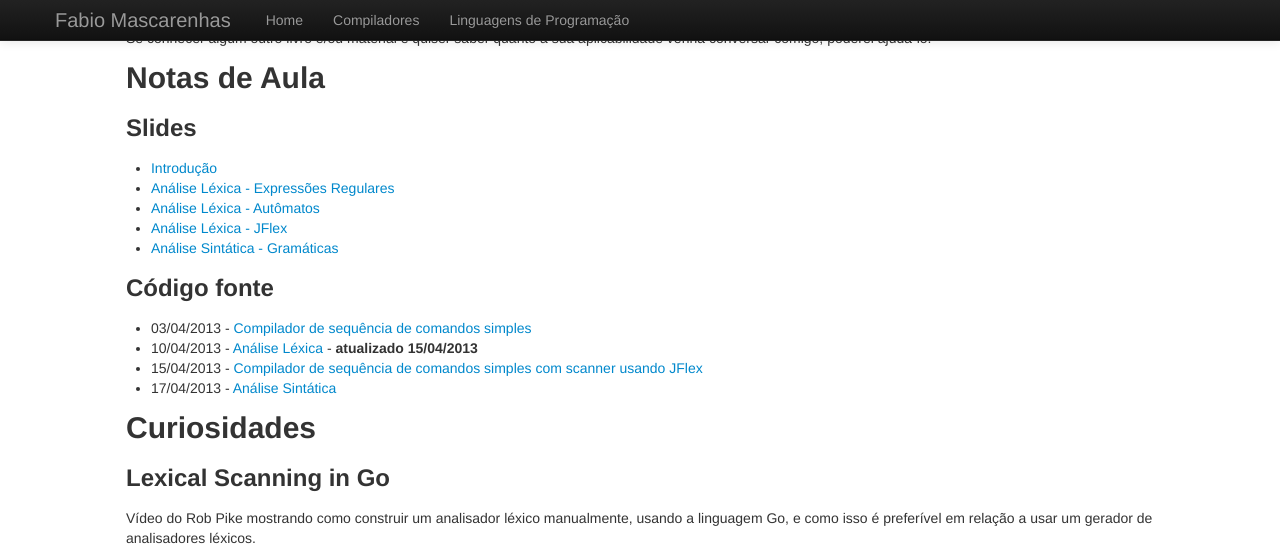
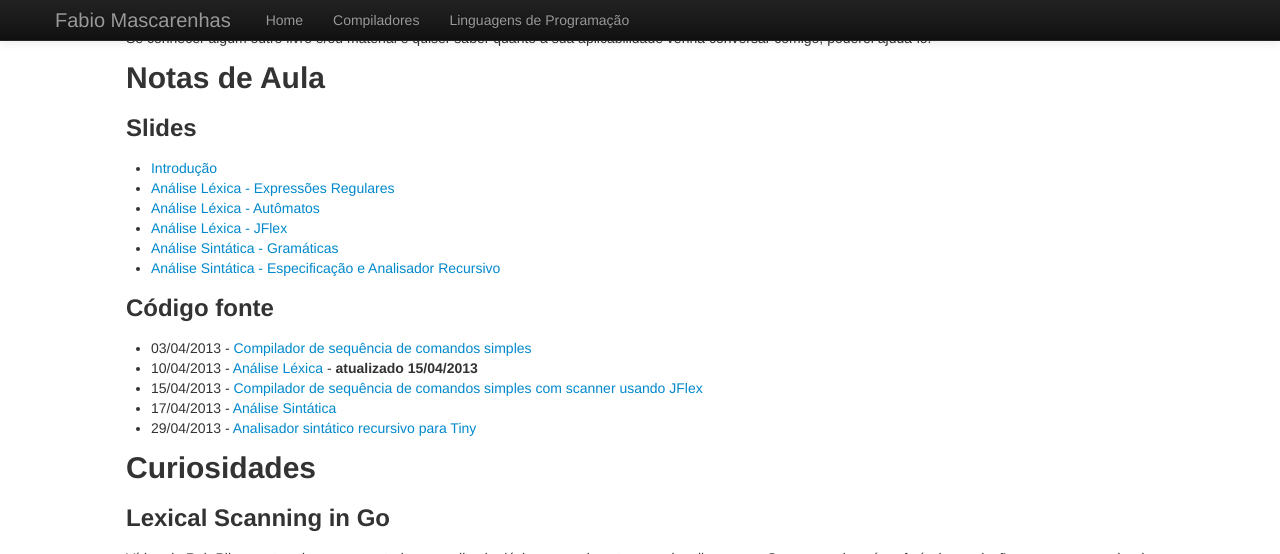
Before and after one commit to fabiomascarenhas/fabiomascarenhas.github.com, a Jekyll site: the page built from comp/index.md, in a window 1280 px wide and 900 px high, scrolled down 692 px, cut to the strip 0-554 px from the top of the window. Built offline with Jekyll 4.4.1, drawn with Linux system fonts in a browser that asks for light colours.

Commit message:
notas de aula compiladores 29/04

```diff
--- a/comp/index.md
+++ b/comp/index.md
@@ -72,6 +72,7 @@ Notas de Aula
 * [Análise Léxica - Autômatos](03Automatos.pdf)
 * [Análise Léxica - JFlex](04JFlex.pdf)
 * [Análise Sintática - Gramáticas](05Gramaticas.pdf)
+* [Análise Sintática - Especificação e Analisador Recursivo](06Sintaxe.pdf)
 
 ### Código fonte
 
@@ -79,6 +80,7 @@ Notas de Aula
 * 10/04/2013 - [Análise Léxica](Lexico.zip) - **atualizado 15/04/2013**
 * 15/04/2013 - [Compilador de sequência de comandos simples com scanner usando JFlex](CmdSimp_JFlex.zip)
 * 17/04/2013 - [Análise Sintática](Parsing.zip)
+* 29/04/2013 - [Analisador sintático recursivo para Tiny](Tiny_Rec.zip)
 
 Curiosidades
 ------------
```
Also changed, not shown: 2 other files.
